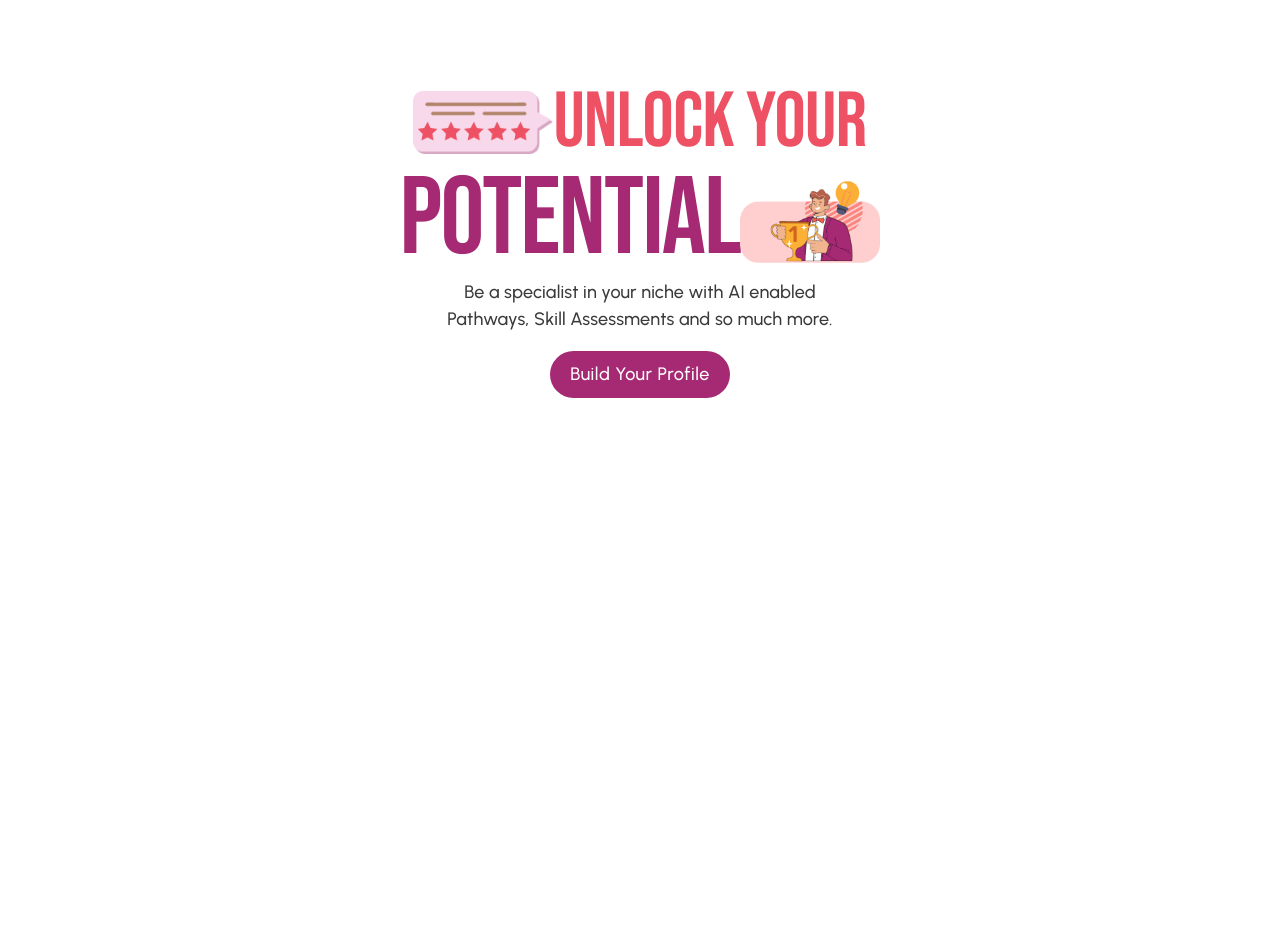
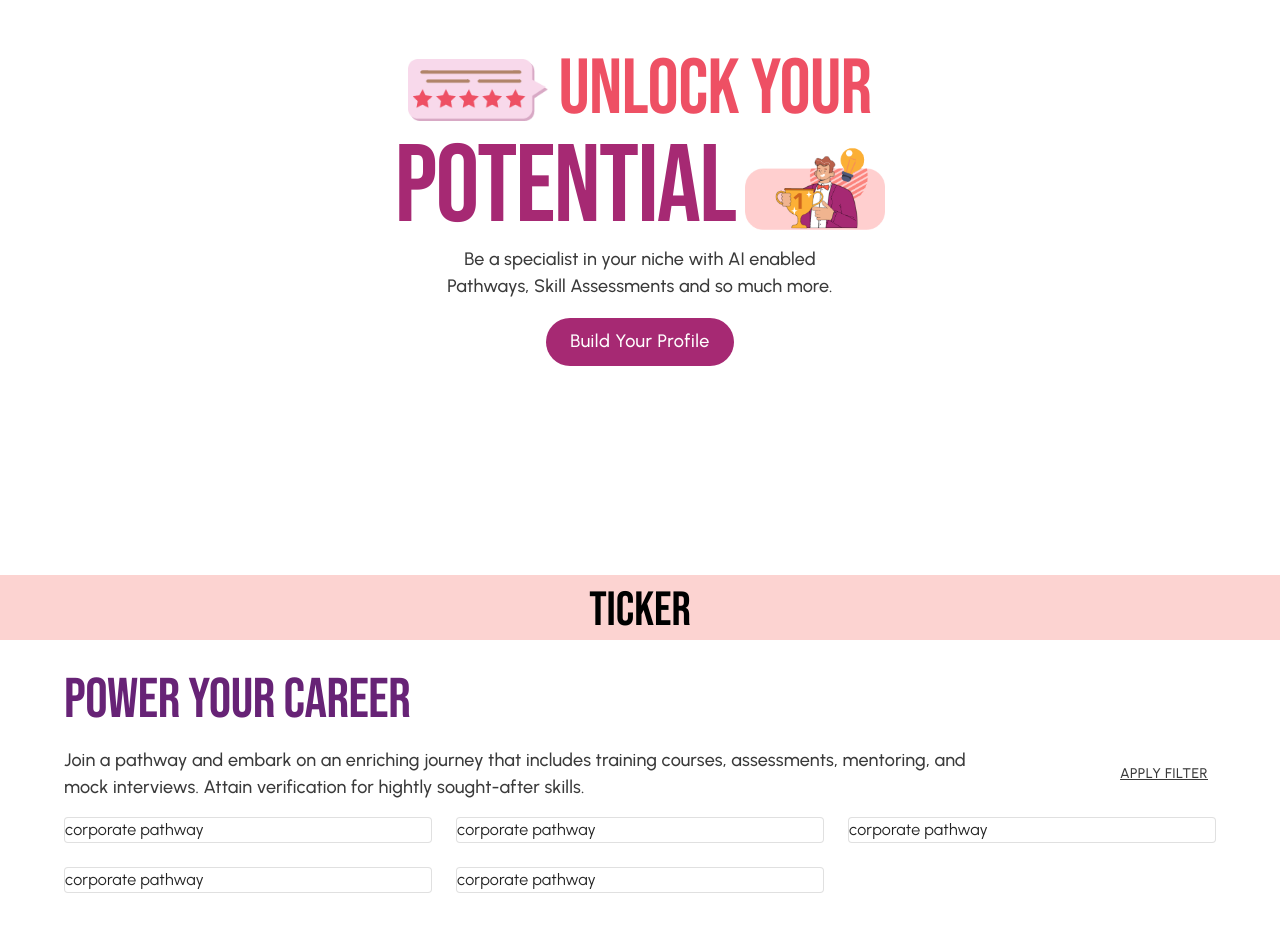
Before and after one commit to venkatsundaraj/razorswift-1, a Next.js app: page /aspirants in a window 1280 px wide. Shown: the part 160-1085 px from the top of the page. Before the commit the page ends 800 px from the top, so only its background shows below. Built offline with nearby package versions, Linux system fonts and the light colour scheme.

Commit message:
aspirant-card-section

```diff
--- a/src/app/aspirants/page.jsx
+++ b/src/app/aspirants/page.jsx
@@ -1,6 +1,7 @@
 import React from "react";
 import HeroSection from "@/components/pageBasedComponents/Aspirants/HeroSection";
 import { Box } from "@mui/material";
+import CareerSection from "@/components/pageBasedComponents/Aspirants/CareerSection";
 
 export const metadata = {
   title: "Aspirants | Razorswift",
@@ -10,6 +11,7 @@ function Aspirants() {
   return (
     <Box component="main">
       <HeroSection />
+      <CareerSection />
     </Box>
   );
 }
--- /dev/null
+++ b/src/components/CardComponents/AspirantCards/CareerCardLists.jsx
@@ -0,0 +1,16 @@
+"use client";
+
+import React from "react";
+import { Paper, Typography, Grid } from "@mui/material";
+
+function CareerCardLists({ pathway }) {
+  return (
+    <Grid item sm={12} md={4}>
+      <Paper variant="outlined">
+        <Typography varient="h1">{pathway.typeOfPathway}</Typography>
+      </Paper>
+    </Grid>
+  );
+}
+
+export default CareerCardLists;
--- /dev/null
+++ b/src/components/CardComponents/AspirantCards/CareerCards.jsx
@@ -0,0 +1,17 @@
+"use client";
+
+import React from "react";
+import { Grid } from "@mui/material";
+import CareerCardLists from "./CareerCardLists";
+
+function CareerCards({ pathways }) {
+  return (
+    <Grid container spacing={3}>
+      {pathways.map((pathway) => (
+        <CareerCardLists pathway={pathway} />
+      ))}
+    </Grid>
+  );
+}
+
+export default CareerCards;
--- /dev/null
+++ b/src/components/TickerComponent/TickerComponent.jsx
@@ -0,0 +1,26 @@
+import React from "react";
+import {
+  List,
+  ListItem,
+  IconButton,
+  ListItemText,
+  Typography,
+} from "@mui/material";
+import styled from "@emotion/styled";
+
+const TickerBox = styled(List)(({ theme }) => ({
+  width: "100%",
+  height: "65px",
+  backgroundColor: theme.palette.pinkPalette.superLight,
+}));
+function TickerComponent() {
+  return (
+    <TickerBox>
+      <Typography align="center" variant="h3">
+        TICKER
+      </Typography>
+    </TickerBox>
+  );
+}
+
+export default TickerComponent;
--- a/src/components/buttonComponents/PrimaryFillButton.jsx
+++ b/src/components/buttonComponents/PrimaryFillButton.jsx
@@ -6,7 +6,7 @@ const FillButton = styled(Button)(({ theme }) => ({
   backgroundColor: theme.palette.pinkPalette.dark,
   color: theme.palette.primaryPalette.white,
   borderRadius: theme.spacing(3),
-  padding: "8px 20px",
+  padding: theme.spacing(1, 3),
   textTransform: "inherit",
   "&:hover": {
     backgroundColor: theme.palette.pinkPalette.dark,
--- /dev/null
+++ b/src/components/globalComponents/CustomContainer/CustomSection.jsx
@@ -0,0 +1,21 @@
+import React from "react";
+import { Box } from "@mui/material";
+import styled from "@emotion/styled";
+
+const ViewPortBox = styled(Box)(({ theme }) => ({
+  width: "100vw",
+  padding: theme.spacing(4, 0),
+  [theme.breakpoints.down("md")]: {
+    flexDirection: "column",
+  },
+}));
+
+function CustomSection({ children, ...props }) {
+  return (
+    <ViewPortBox component="section" {...props}>
+      {children}
+    </ViewPortBox>
+  );
+}
+
+export default CustomSection;
--- a/src/components/headingComponents/ParagraphHeading.jsx
+++ b/src/components/headingComponents/ParagraphHeading.jsx
@@ -3,7 +3,6 @@ import React from "react";
 import styled from "@emotion/styled";
 
 const Paragraph = styled(Typography)(({ theme }) => ({
-  color: theme.palette.primaryPalette.black,
   fontSize: "14px",
   fontWeight: 500,
   fontFamily: theme.typography.body1,
--- a/src/components/headingComponents/PrimaryHeading.jsx
+++ b/src/components/headingComponents/PrimaryHeading.jsx
@@ -4,10 +4,27 @@ import React from "react";
 import { Typography } from "@mui/material";
 import styled from "@emotion/styled";
 
-const Heading = styled(Typography)(({ theme }) => ({}));
+const Heading = styled(Typography)(({ theme }) => ({
+  lineHeight: 1.05,
+  fontSize: "32px",
+  width: "fit-content",
+  [theme.breakpoints.up("md")]: {
+    fontSize: "42px",
+  },
+  [theme.breakpoints.up("lg")]: {
+    fontSize: "56px",
+  },
+  [theme.breakpoints.up("xl")]: {
+    fontSize: "72px",
+  },
+}));
 
-function PrimaryHeading({ children }) {
-  return <Heading>{children}</Heading>;
+function PrimaryHeading({ children, ...props }) {
+  return (
+    <Heading variant="h2" {...props}>
+      {children}
+    </Heading>
+  );
 }
 
 export default PrimaryHeading;
--- /dev/null
+++ b/src/components/pageBasedComponents/Aspirants/CareerSection.jsx
@@ -0,0 +1,60 @@
+"use client";
+
+import React from "react";
+import { Box, Container, Stack, Button } from "@mui/material";
+import PrimaryHeading from "@/components/headingComponents/PrimaryHeading";
+import CustomSection from "@/components/globalComponents/CustomContainer/CustomSection";
+import { CareerData } from "@/constants/Aspirants/aspirantPageData";
+import CenteredFlexComponent from "@/components/globalComponents/CustomContainer/CenteredFlexComponent";
+import ParagraphHeading from "@/components/headingComponents/ParagraphHeading";
+import CareerCards from "@/components/CardComponents/AspirantCards/CareerCards";
+
+function CareerSection() {
+  return (
+    <CustomSection>
+      <Container>
+        <PrimaryHeading sx={{ color: "violetPalette.dark" }}>
+          {CareerData.heading}
+        </PrimaryHeading>
+        <Stack
+          sx={(theme) => ({
+            width: "100%",
+            display: "flex",
+            alignItems: "start",
+            justifyContent: "space-between",
+            flexDirection: "column",
+            padding: theme.spacing(2, 0),
+            [theme.breakpoints.up("md")]: {
+              flexDirection: "row",
+              alignItems: "center",
+            },
+          })}
+        >
+          <ParagraphHeading
+            sx={{ color: "primaryPalette.black", flexBasis: "80%" }}
+          >
+            {CareerData.description}
+          </ParagraphHeading>
+          <Button
+            disableFocusRipple="true"
+            nowrap="true"
+            sx={{
+              backgroundColor: "transparent",
+              color: "primaryPalette.black",
+              textDecoration: "underline",
+              "&:hover": {
+                backgroundColor: "transparent",
+                textDecoration: "underline",
+              },
+            }}
+          >
+            Apply Filter
+          </Button>
+        </Stack>
+        <CareerCards pathways={CareerData.pathways} />
+      </Container>
+    </CustomSection>
+  );
+}
+
+export default CareerSection;
--- a/src/components/pageBasedComponents/Aspirants/HeroSection.jsx
+++ b/src/components/pageBasedComponents/Aspirants/HeroSection.jsx
@@ -1,7 +1,7 @@
 "use client";
 
 import React from "react";
-import { Box, Stack, Typography } from "@mui/material";
+import { Box, Stack, Typography, Container } from "@mui/material";
 import PrimaryHeading from "@/components/headingComponents/PrimaryHeading";
 import ExtraSuperText from "@/components/headingComponents/ExtraSuperText";
 import SuperText from "@/components/headingComponents/SuperText";
@@ -13,36 +13,57 @@ import ParagraphHeading from "@/components/headingComponents/ParagraphHeading";
 import { heroSectionData } from "@/constants/Aspirants/aspirantPageData";
 import PrimaryFillButton from "@/components/buttonComponents/PrimaryFillButton";
 import Link from "next/link";
-import CustomImage from "@/components/globalComponents/CustomImage/CustomImage";
+import { TickerBoxData } from "@/constants/Aspirants/aspirantPageData";
+import TickerComponent from "@/components/TickerComponent/TickerComponent";
+import CustomSection from "@/components/globalComponents/CustomContainer/CustomSection";
 
 function HeroSection() {
   return (
-    <ViewportBoxComponent
+    <CustomSection style={{ padding: "0px" }}>
+      <Container
         sx={{
+          display: "flex",
           flexDirection: "column",
+          height: "calc(100vh - 65px)",
+          width: "100%",
+          alignItems: "center",
+          justifyContent: "center",
         }}
-      component="section"
       >
-      <CenteredFlexComponent>
+        <CenteredFlexComponent sx={{ gap: "10px" }}>
           <Image
-          objectFit="cover"
             src={aspirantPageImagePaths.homePage.icon2}
-          style={{ width: "clamp(60px,12vw,140px)", height: "auto" }}
+            style={{
+              width: "clamp(60px,12vw,140px)",
+              height: "auto",
+              objectFit: "cover",
+            }}
+            alt="Unlock your potential"
           />
-        <SuperText component="h2">{heroSectionData.heading.primary}</SuperText>
+          <SuperText component="h2" sx={{ textTransform: "uppercase" }}>
+            {heroSectionData.heading.primary}
+          </SuperText>
         </CenteredFlexComponent>
-      <CenteredFlexComponent>
-        <ExtraSuperText component="h1" variant="h1">
+        <CenteredFlexComponent sx={{ gap: "10px" }}>
+          <ExtraSuperText component="h1" sx={{ textTransform: "uppercase" }}>
             {heroSectionData.heading.secondary}
           </ExtraSuperText>
           <Image
             width={130}
-          objectFit="cover"
             src={aspirantPageImagePaths.homePage.icon1}
-          style={{ width: "clamp(60px,12vw,140px)", height: "auto" }}
+            style={{
+              width: "clamp(60px,12vw,140px)",
+              height: "auto",
+              objectFit: "cover",
+            }}
+            alt="Unlock your potential"
           />
         </CenteredFlexComponent>
-      <ParagraphHeading component="p" align="center" sx={{ maxWidth: "400px" }}>
+        <ParagraphHeading
+          varient="body1"
+          align="center"
+          sx={{ maxWidth: "400px", color: "primaryPalette.black" }}
+        >
           {heroSectionData.description}
         </ParagraphHeading>
         <Link href="#">
@@ -50,7 +71,12 @@ function HeroSection() {
             {heroSectionData.buttonContent}
           </PrimaryFillButton>
         </Link>
-    </ViewportBoxComponent>
+      </Container>
+      <TickerComponent
+        data={TickerBoxData}
+        sx={{ display: "flex", alignItems: "center", justifyContent: "center" }}
+      />
+    </CustomSection>
   );
 }
 
--- a/src/constants/Aspirants/aspirantPageData.js
+++ b/src/constants/Aspirants/aspirantPageData.js
@@ -7,3 +7,58 @@ export const heroSectionData = {
     "Be a specialist in your niche with AI enabled Pathways, Skill Assessments and so much more.",
   buttonContent: "Build Your Profile",
 };
+
+export const TickerBoxData = {
+  slidingValue: [
+    "Check out the newly added Python pathway",
+    "Check out the newly added Python pathway",
+  ],
+};
+
+export const CareerData = {
+  heading: "power your career",
+  description:
+    "Join a pathway and embark on an enriching journey that includes training courses, assessments, mentoring, and mock interviews. Attain verification for hightly sought-after skills.",
+  pathways: [
+    {
+      id: 1,
+      typeOfPathway: "corporate pathway",
+      courseName: "Learn Python 3",
+      description: "Explore our Trainings, cohorts, mentors, and communities",
+      level: "Beginner Level",
+      numberOfLessons: "22 Lessons",
+    },
+    {
+      id: 2,
+      typeOfPathway: "corporate pathway",
+      courseName: "Learn Python 3",
+      description: "Explore our Trainings, cohorts, mentors, and communities",
+      level: "Beginner Level",
+      numberOfLessons: "22 Lessons",
+    },
+    {
+      id: 3,
+      typeOfPathway: "corporate pathway",
+      courseName: "Learn Python 3",
+      description: "Explore our Trainings, cohorts, mentors, and communities",
+      level: "Beginner Level",
+      numberOfLessons: "22 Lessons",
+    },
+    {
+      id: 4,
+      typeOfPathway: "corporate pathway",
+      courseName: "Learn Python 3",
+      description: "Explore our Trainings, cohorts, mentors, and communities",
+      level: "Beginner Level",
+      numberOfLessons: "22 Lessons",
+    },
+    {
+      id: 5,
+      typeOfPathway: "corporate pathway",
+      courseName: "Learn Python 3",
+      description: "Explore our Trainings, cohorts, mentors, and communities",
+      level: "Beginner Level",
+      numberOfLessons: "22 Lessons",
+    },
+  ],
+};
--- a/src/themes/theme.js
+++ b/src/themes/theme.js
@@ -38,10 +38,16 @@ const theme = createTheme({
     pinkPalette: {
       dark: "#A62973",
       light: "#EE5064",
+      superLight: "#FCD3D1",
     },
     primaryPalette: {
       white: "#FFFFFF",
       black: "#3A3A3A",
+    },
+    violetPalette: {
+      dark: "#672376",
+      light: "#DAB0E3",
+      superLight: "#EDD8F2",
     },
   },
 
```
Lines whose indentation alone changed are shown as unchanged.
